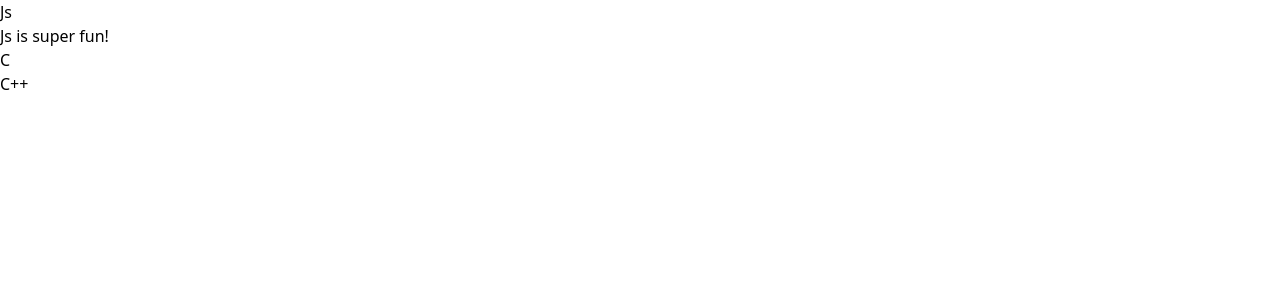
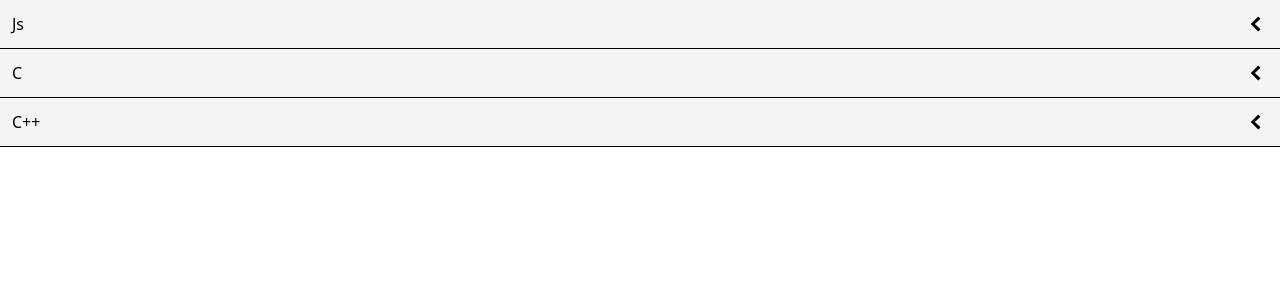
Before and after one commit to mirmadiha/react-comps, a React (Vite) app: page / in a window 1280 px wide. Shown: the top 300 px of the page. Built offline with nearby package versions, Linux system fonts and the light colour scheme.

Commit message:
accordion

```diff
--- a/src/App.js
+++ b/src/App.js
@@ -4,19 +4,19 @@ function App(){
     const items=[
         {id:"ew4564",
         label:"Js",
-         content:"Js is super fun!"
+         content:"JavaScript is the language of the web, making websites dynamic, interactive, and engaging. Unlike C and C++, it runs directly in browsers and powers everything from animations to full web applications. With frameworks like React and Node.js, JavaScript has grown far beyond the browser into a versatile, modern programming language."
         },
 
         {
          id:"fdf5",
         label:"C",
-         content:"C is super fun!"
+         content:"C is known as the “mother of all programming languages.” It is a powerful, low-level language that gives direct control over memory and hardware. Because of its speed and efficiency, C is widely used in operating systems, embedded systems, and performance-critical applications."
         },
 
         {
         id:"ghjn88",
         label:"C++",
-         content:"C++ is super fun!"
+         content:"C++ builds on C by adding object-oriented features like classes and objects. It balances performance with abstraction, allowing developers to write fast programs while also managing complexity. From game engines to high-performance applications, C++ is a backbone of modern software development."
         }
     ]
     return(
--- a/src/components/Accordion.js
+++ b/src/components/Accordion.js
@@ -1,13 +1,29 @@
 import {useState} from "react";
+import { GoChevronDown,GoChevronLeft} from "react-icons/go";
 function Accordion({items}){
+    const[expandedIndex,setExpandedIndex]=useState(-1);
+
+    const handleClick=(nextIndex)=>{
+        if(expandedIndex===nextIndex){
+            setExpandedIndex(-1);
+        }
+        else{
+        setExpandedIndex(nextIndex);
+        }
+    }
+
     const renderedItems=items.map((item,index)=>{
-        const[expandedIndex,setExpandedIndex]=useState(0);
         const isExpanded=expandedIndex===index;
         console.log(isExpanded);
+
+        const icon=<span className="text-2xl">
+            {isExpanded?<GoChevronDown/>:<GoChevronLeft/>}
+        </span>
+
         return(
             <div key={item.id}>
-                <div>{item.label}</div>
-                {isExpanded && <div>{item.content}</div>}
+                <div className="flex justify-between p-3 bg-gray-100 border-b items-center cursor-pointer"onClick={()=>{handleClick(index)}}>{item.label}{icon}</div>
+                {isExpanded && <div className="border-b border-gray-200 p-3">{item.content}</div>}
             </div>
         );
     });
```
